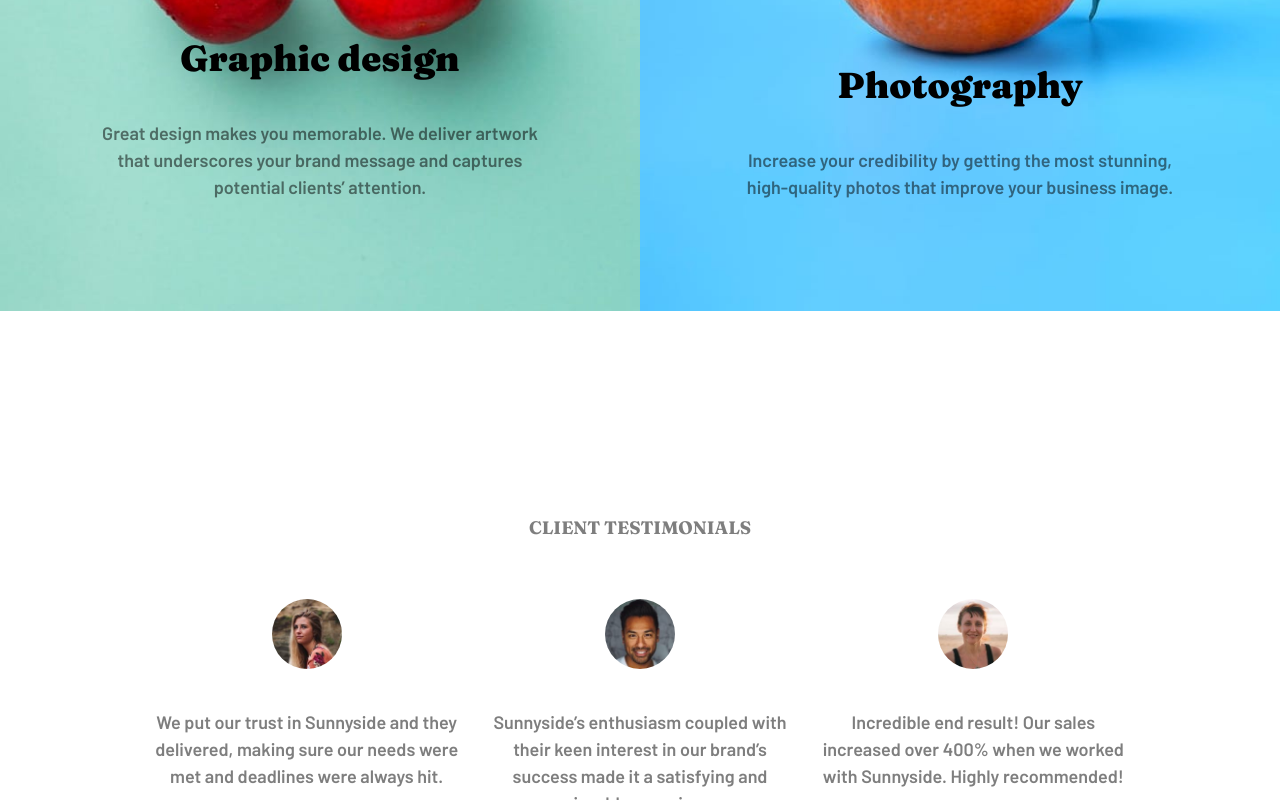
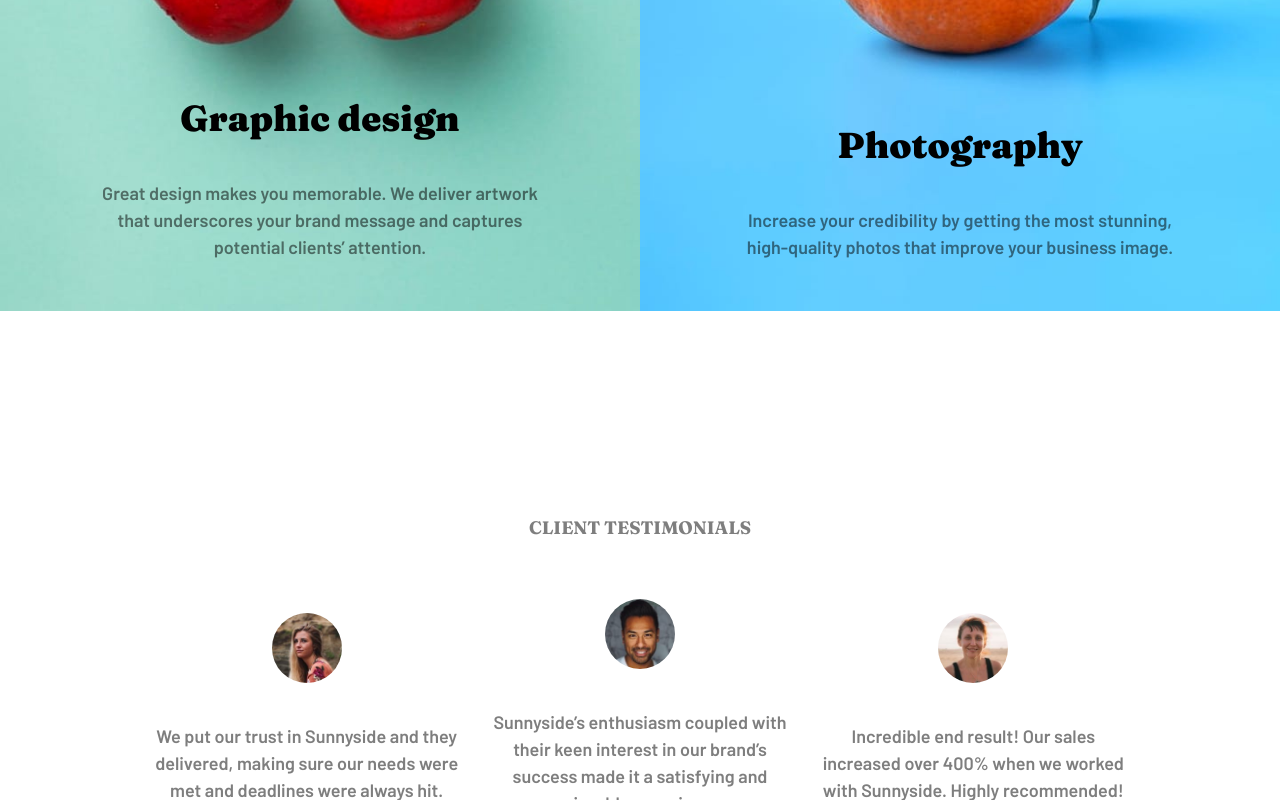
Before and after one commit to bipurna/sunnyside-agency-langing-page, a React (Create React App) app: page / in a window 1280 px wide. Shown: the part 2000-2800 px from the top of the page. Built offline with nearby package versions, Linux system fonts and the light colour scheme.

Commit message:
css correction

```diff
--- a/src/components/Main/Main.css
+++ b/src/components/Main/Main.css
@@ -87,7 +87,7 @@
 }
 .design{
     position: absolute;
-    bottom: 10px;
+    bottom:10px;
 }
 .cherry p{
     font-family: var(--Font-Family-Barlow);
@@ -178,7 +178,7 @@
     }
     .desc{
         display: flex;
-        justify-content: flex-start;
+        justify-content: center;
         padding: 100px;
         margin: 0;
         font-family: var(--Font-Family-Fraunces);
@@ -205,6 +205,8 @@
         justify-content: center;
         align-items: center;
         width: 100%;
+        position: absolute;
+        bottom: -50px;
     }
     .design p{
         font-family: var(--Font-Family-Barlow);
```
Also changed, not shown: 1 other file (tests, documents, lock files or other folders).
